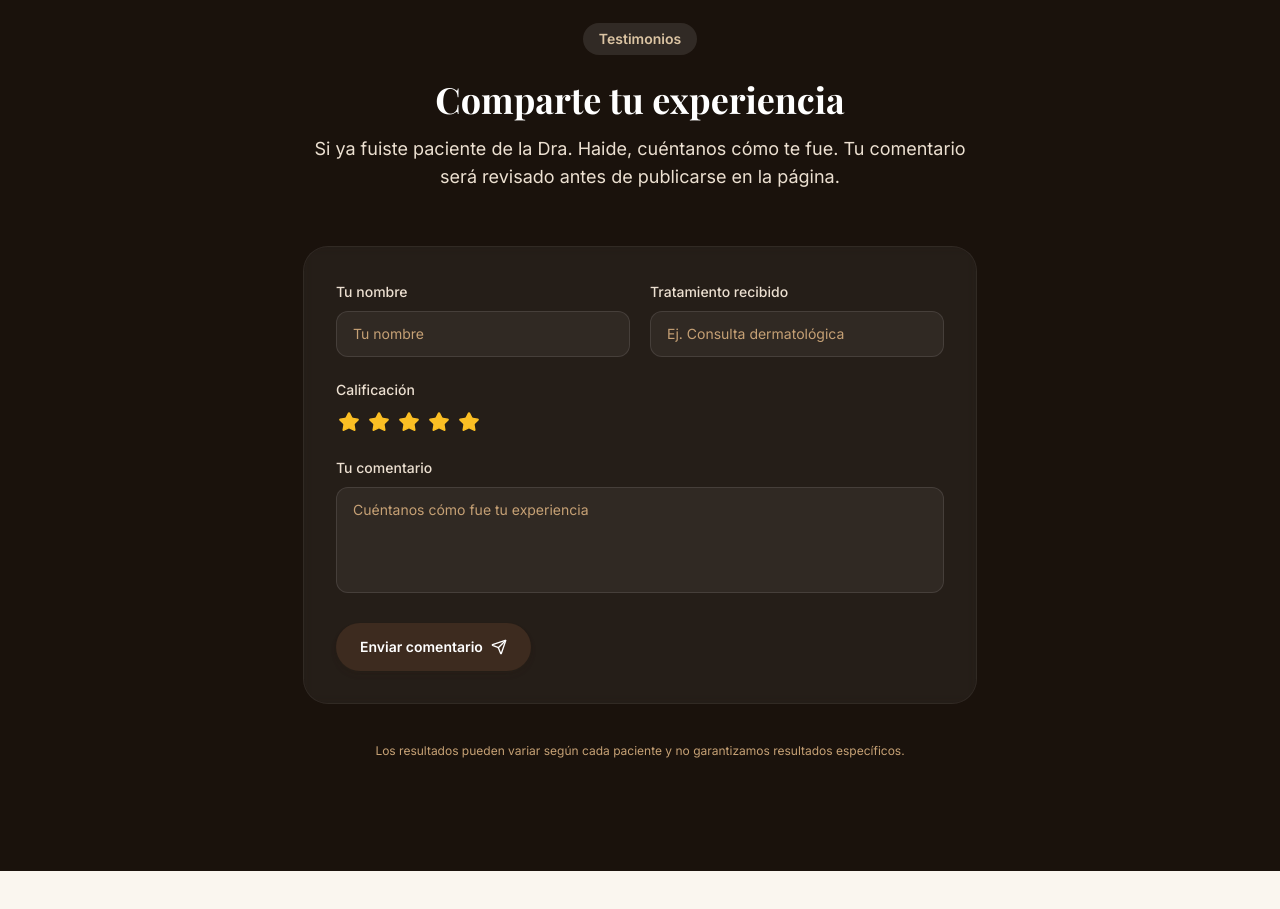
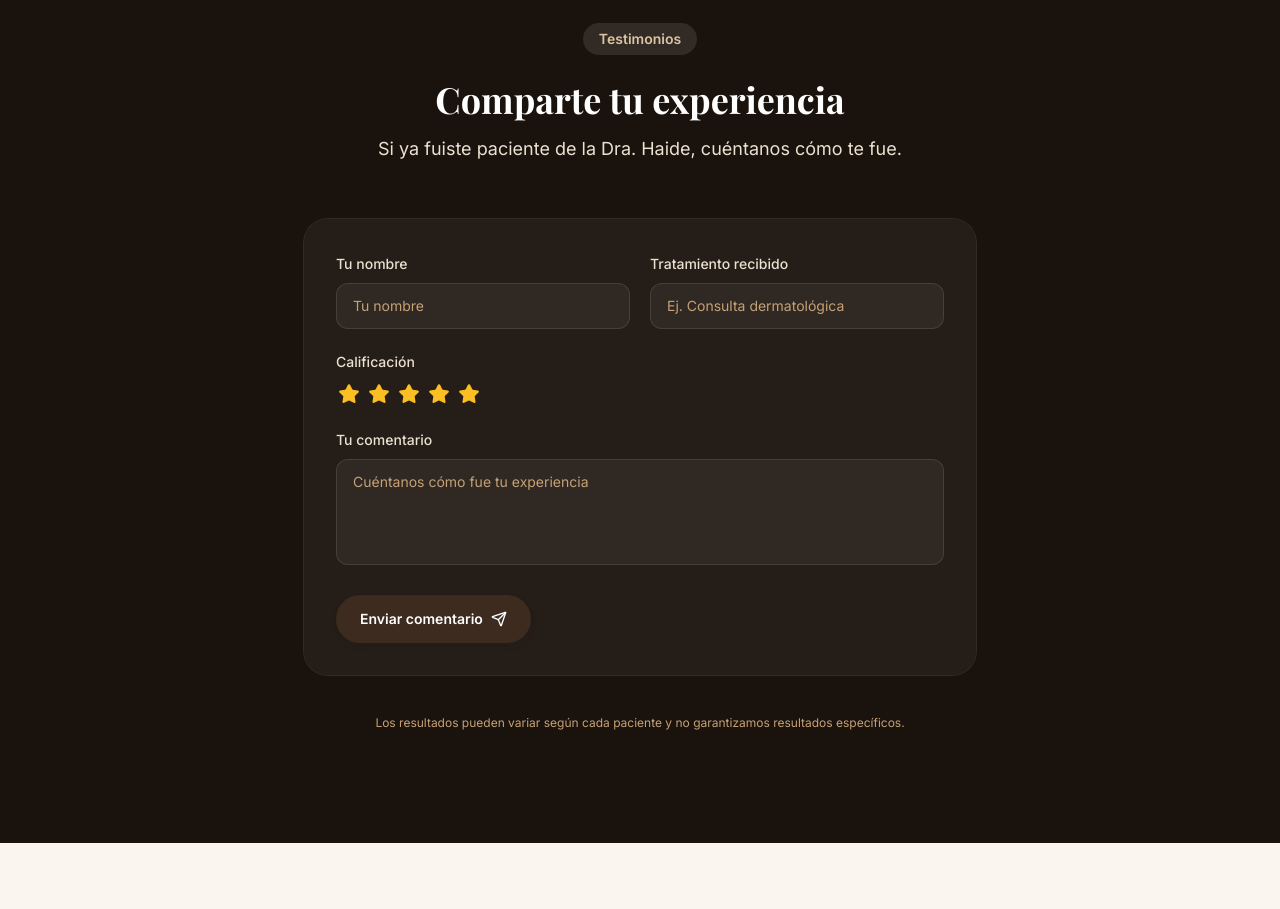
Before and after one commit to dermahaideyael-dotcom/Pagina-DrahaideYael, a React (Vite) app: page / in a window 1280 px wide. Shown: the part 5380-6289 px from the top of the page. Built offline with nearby package versions, Linux system fonts and the light colour scheme; no server answers.

Commit message:
Quitar mención de moderación en el formulario de comentarios

```diff
--- a/src/components/Testimonials.jsx
+++ b/src/components/Testimonials.jsx
@@ -69,8 +69,7 @@ export default function Testimonials() {
             Comparte tu experiencia
           </h2>
           <p className="mx-auto mt-4 max-w-2xl text-base text-primary-100 md:text-lg">
-            Si ya fuiste paciente de la Dra. Haide, cuéntanos cómo te fue. Tu
-            comentario será revisado antes de publicarse en la página.
+            Si ya fuiste paciente de la Dra. Haide, cuéntanos cómo te fue.
           </p>
         </div>
 
@@ -171,7 +170,7 @@ export default function Testimonials() {
 
           {status === 'success' && (
             <p className="mt-4 text-sm font-medium text-primary-300">
-              ¡Gracias por tu comentario! Lo revisaremos antes de publicarlo.
+              ¡Gracias por tu comentario!
             </p>
           )}
 
```
